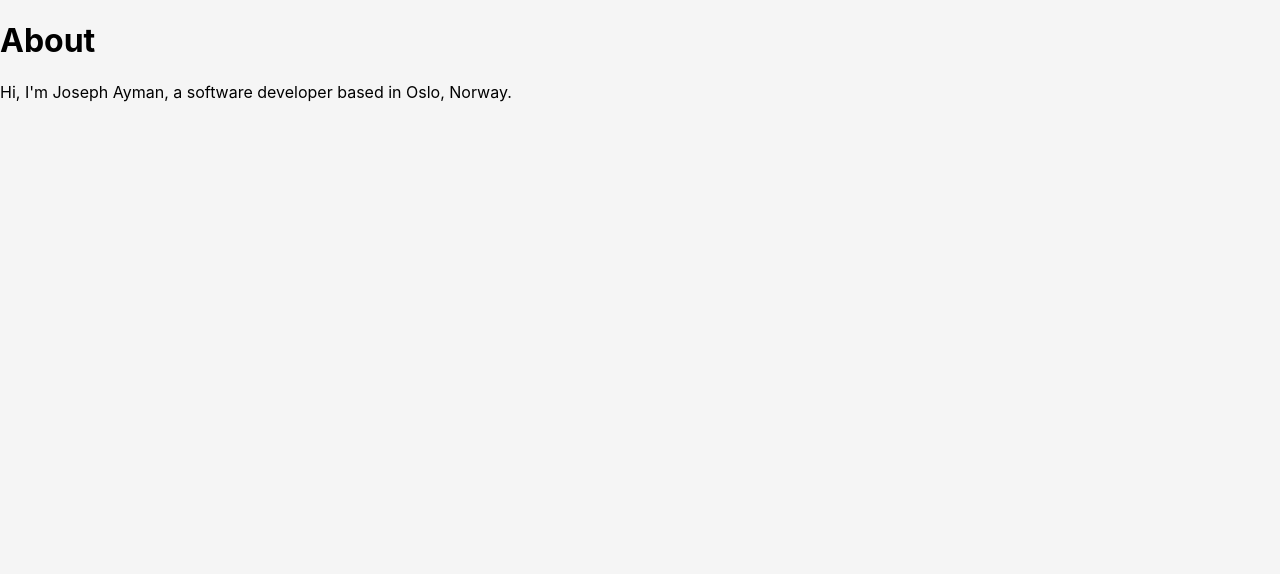
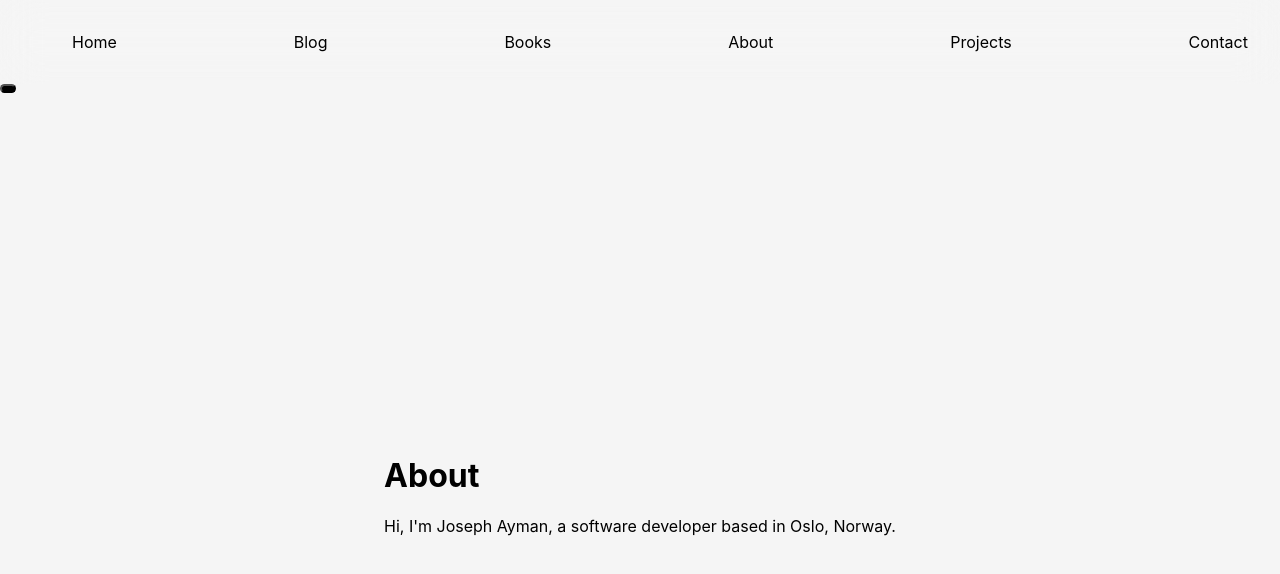
Before and after one commit to josephayman/josephayman.com, a Next.js app: page /about in a window 1280 px wide. Shown: the top 574 px of the page. Built offline with nearby package versions, Linux system fonts and the light colour scheme.

Commit message:
Added page container

```diff
--- a/components/Container.js
+++ b/components/Container.js
@@ -1,2 +1,83 @@
-import Head from 'next/head'
-import Navbar from './Navbar'
+import Head from "next/head";
+import Navbar from "./Navbar";
+import { useState, useEffect } from "react";
+import { useTheme } from "next-themes";
+import { useRouter } from "next/router";
+import styles from "../styles/Home.module.css";
+import style from "./Container.module.css";
+
+export default function Container(props) {
+
+    const { resolvedTheme, setTheme } = useTheme();
+
+    const [mounted, setMounted] = useState(false);
+
+    useEffect(() => setMounted(true), []);
+
+    const {children, ...customMeta} = props;
+    const router = useRouter();
+    const meta = {
+        title: "Joseph Ayman",
+        description: "Hi, I'm Joseph Ayman, a software developer based in Oslo, Norway.",
+        image: "https://josephayman.com/images/Joseph-Ayman-cover.png",
+        type: "website",
+        ...customMeta
+    };
+
+
+  return (
+    <div>
+      <Head>
+        <meta name="robots" content="follow, index" /> {/*Makes sure the site gets indexed by webcrawlers */}
+        <meta content={meta.description} name="description" />
+        <meta property="og:url" content={`https://josephayman.com${router.asPath}`} />
+        <link rel="canonical" href={`https://josephayman.com${router.asPath}`} />
+        <meta property="og:type" content={meta.type} />
+        <meta property="og:site_name" content="Joseph Ayman" />
+        <meta property="og:description" content={meta.description} />
+        <meta property="og:title" content={meta.title} />
+        <meta property="og:image" content={meta.image} />
+        <meta name="twitter:card" content="summary_large_image" />
+        <meta name="twitter:site" content="@TrapJoHenny" />
+        <meta name="twitter:title" content={meta.title} />
+        <meta name="twitter:description" content={meta.description} />
+        <meta name="twitter:image" content={meta.image} />
+        <title>{meta.title}</title>
+        {meta.date && (
+          <meta property="article:published_time" content={meta.date} />
+        )}
+      </Head>
+      <Navbar />
+      <button
+            aria-label="Toggle Dark Mode"
+            type="button"
+            className={style.darkModeButton}
+            onClick={() =>
+              setTheme(resolvedTheme === 'dark' ? 'light' : 'dark')
+            }
+          >
+            {mounted && (
+              <svg xmlns="http://www.w3.org/2000/svg" viewBox="0 0 24 24" fill="none" stroke="currentColor" className="w-5 h-5 text-gray-800 dark:text-gray-200"
+              >
+                {resolvedTheme === 'dark' ? (
+                  <path
+                    strokeLinecap="round"
+                    strokeLinejoin="round"
+                    strokeWidth={2}
+                    d="M12 3v1m0 16v1m9-9h-1M4 12H3m15.364 6.364l-.707-.707M6.343 6.343l-.707-.707m12.728 0l-.707.707M6.343 17.657l-.707.707M16 12a4 4 0 11-8 0 4 4 0 018 0z"
+                  />
+                ) : (
+                  <path
+                    strokeLinecap="round"
+                    strokeLinejoin="round"
+                    strokeWidth={2}
+                    d="M20.354 15.354A9 9 0 018.646 3.646 9.003 9.003 0 0012 21a9.003 9.003 0 008.354-5.646z"
+                  />
+                )}
+              </svg>
+            )}
+          </button>
+      <main className={styles.main}>{children}</main>
+    </div>
+  );
+}
--- /dev/null
+++ b/components/Container.module.css
@@ -0,0 +1,9 @@
+.darkModeButton {
+  background-color: #000;
+  color: #fff;
+  border-radius: 5px;
+  width: 9px;
+  height: 9px;
+  display: flex;
+  justify-items: center;
+}
--- a/pages/about.js
+++ b/pages/about.js
@@ -1,10 +1,12 @@
-import React from 'react'
+import Container from "../components/Container"
 
 export default function about ()  {
   return (
+    <Container title="About – Joseph Ayman">
     <div>
         <h1>About</h1>
         <p>Hi, I'm Joseph Ayman, a software developer based in Oslo, Norway.</p>
     </div>
+    </Container>
   )
 }
--- a/pages/dashboard.js
+++ b/pages/dashboard.js
@@ -1,6 +1,8 @@
-
+import Container from "../components/Container"
 export default function dashboard () {
   return (
+    <Container title="Dashboard – Lee Robinson">
     <div>dashboard</div>
+    </Container>
   )
 }
```
Also changed, not shown: public/images/Joseph-Ayman-cover.png (added).
